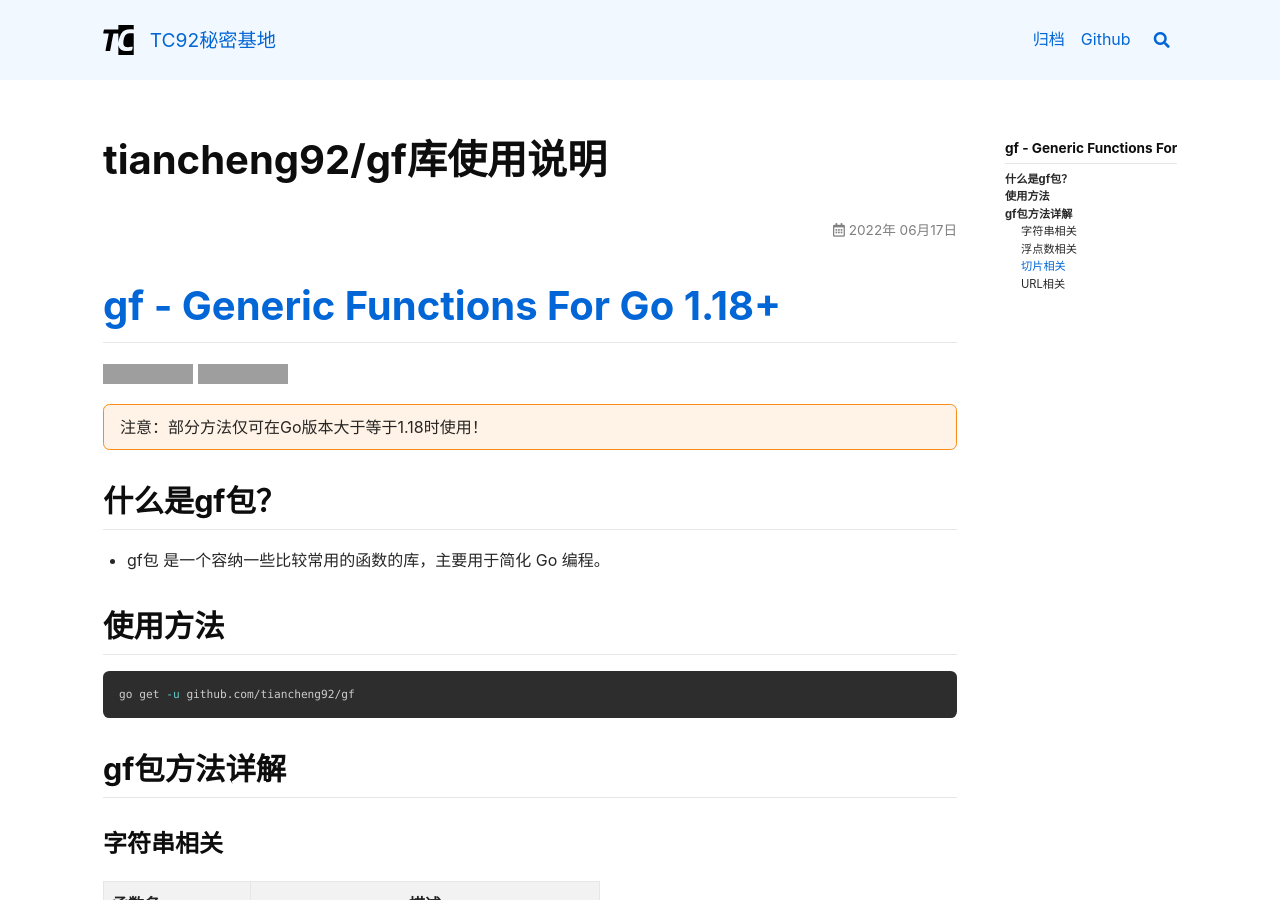
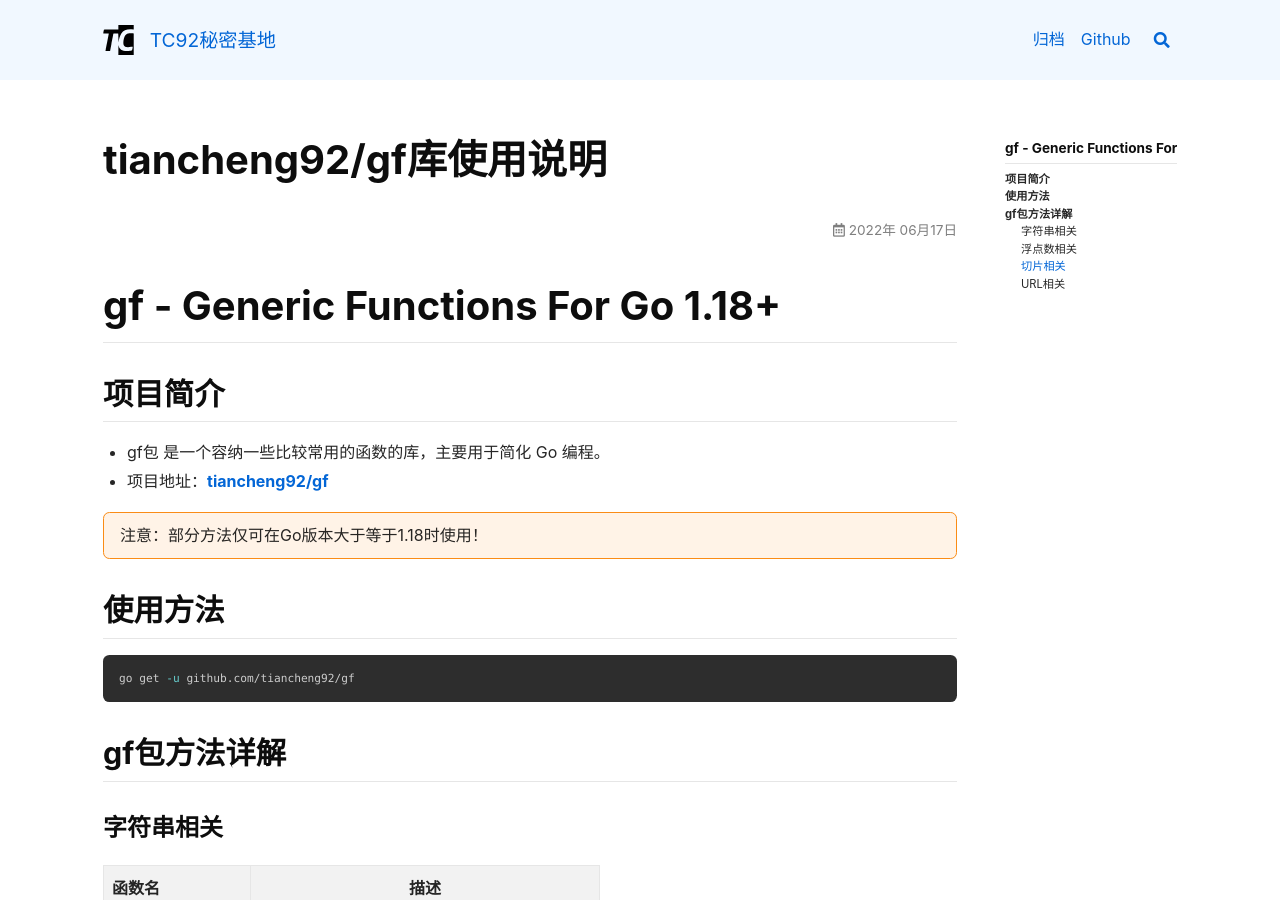
Before and after one commit to tiancheng92/tiancheng92.github.io, a Jekyll site: the page built from _posts/golang_package/2022-06-17-tiancheng92_gf库使用说明.md, in a window 1280 px wide and 900 px high. Built offline with Jekyll 4.4.1, drawn with Linux system fonts in a browser that asks for light colours; nearby versions of some CDN libraries; comment, search, counter and statistics services are not loaded; grey boxes are pictures that could not be loaded.

Commit message:
feat: update article

````diff
--- a/_posts/golang_package/2022-06-17-tiancheng92_gf库使用说明.md
+++ b/_posts/golang_package/2022-06-17-tiancheng92_gf库使用说明.md
@@ -4,22 +4,17 @@ title: tiancheng92/gf库使用说明
 show_author_profile: true
 ---
 
-# [gf - Generic Functions For Go 1.18+](https://github.com/tiancheng92/gf)
+# gf - Generic Functions For Go 1.18+
 
-[![Build Status](https://github.com/tiancheng92/gf/workflows/Build/badge.svg)](https://github.com/tiancheng92/gf/actions)
-[![Test Status](https://github.com/tiancheng92/gf/workflows/Test/badge.svg)](https://github.com/tiancheng92/gf/actions)
+## 项目简介
+* gf包 是一个容纳一些比较常用的函数的库，主要用于简化 Go 编程。
+* 项目地址：[tiancheng92/gf](https://github.com/tiancheng92/gf)
+<!--more-->
 
 注意：部分方法仅可在Go版本大于等于1.18时使用！
 {:.warning}
 
-## 什么是gf包？
-
-* gf包 是一个容纳一些比较常用的函数的库，主要用于简化 Go 编程。
-
-<!--more-->
-
 ## 使用方法
-
 ```shell
 go get -u github.com/tiancheng92/gf
 ```
````
Also changed, not shown: _posts/golang_package/2022-06-17-tiancheng92_requests库使用说明.md (+2 -7 lines).
